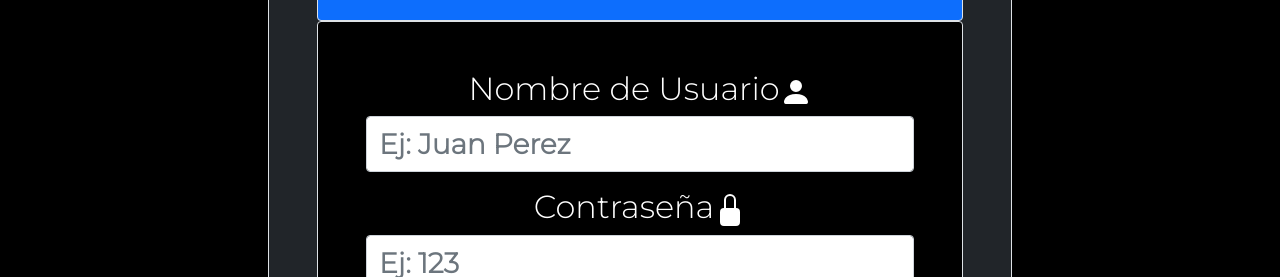
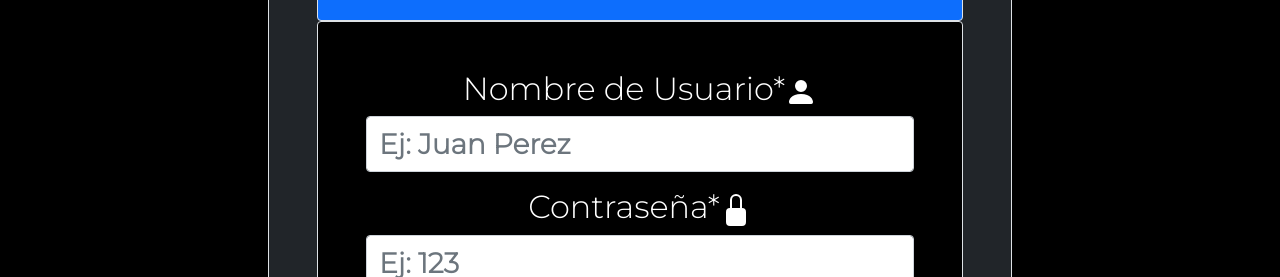
Before and after one commit to AlbanoR10/total, a React (Create React App) app: page /Login in a window 1280 px wide. Shown: the part 238-515 px from the top of the page. Built offline with nearby package versions, Linux system fonts and the light colour scheme.

Commit message:
Campos obligatorios en login

```diff
--- a/src/pages/Login.jsx
+++ b/src/pages/Login.jsx
@@ -36,7 +36,7 @@ export default function Page_Login({ onLogin }) {
             {!isLogginLoading && (
               <Form onSubmit={handleSubmit} className="rounded border bg-black text-white p-5">
                 <Form.Group className="mb-3">
-                  <h2 className="text-white h2 text-center">Nombre de Usuario<icons.BsFillPersonFill /></h2>
+                  <h2 className="text-white h2 text-center">Nombre de Usuario*<icons.BsFillPersonFill /></h2>
                   <Form.Control
                     type="user"
                     placeholder="Ej: Juan Perez"
@@ -47,7 +47,7 @@ export default function Page_Login({ onLogin }) {
                 </Form.Group>
 
                 <Form.Group className="mb-3">
-                  <h2 className="text-white h2 text-center">Contraseña<icons.BsFillLockFill /></h2>
+                  <h2 className="text-white h2 text-center">Contraseña*<icons.BsFillLockFill /></h2>
                   <Form.Control
                     type="password"
                     placeholder="Ej: 123"
```
